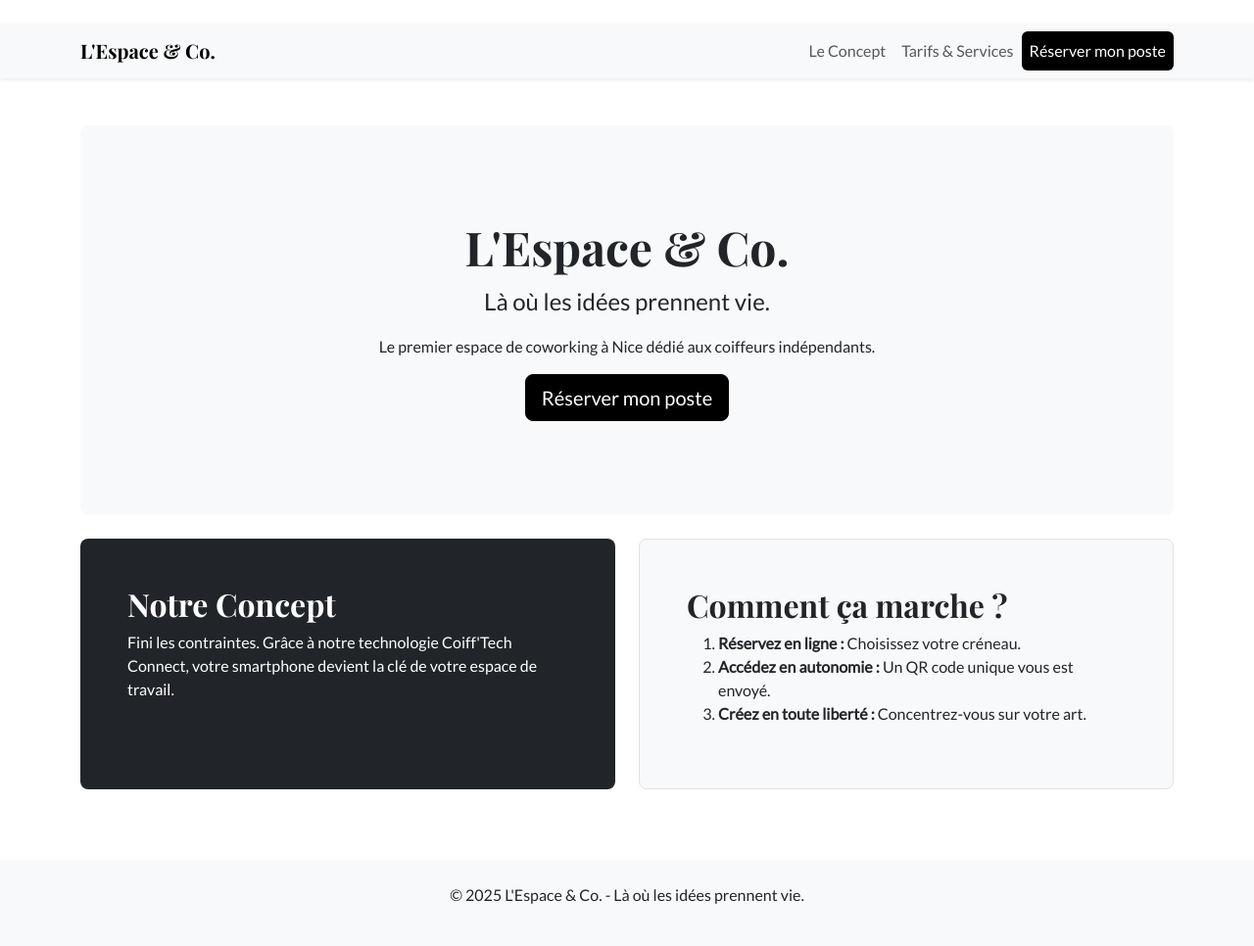
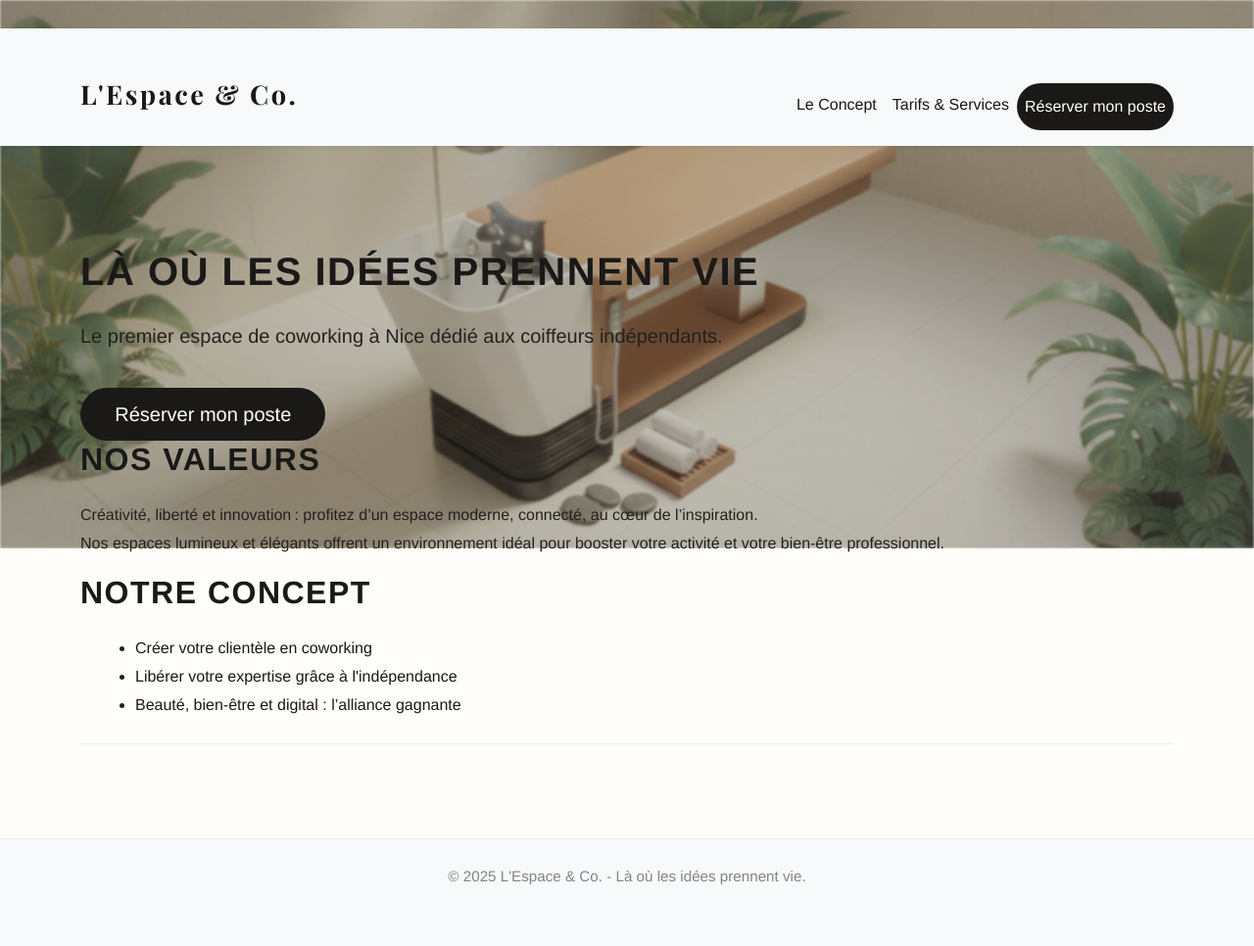
Before and after one commit to jejex-007/L-Espace-And-Co, a Flask app: page / in a window 1280 px wide. Shown: the whole page at 98% size. After the commit the page ends 904 px from the top, so only its background shows below. Run offline with Flask 3, Linux system fonts and the light colour scheme; some libraries are stand-ins or nearby versions.

Commit message:
charte graphique validee

```diff
--- a/static/css/style.css
+++ b/static/css/style.css
@@ -1,5 +1,159 @@
-body { font-family: 'Lato', sans-serif; }
-.navbar-brand, h1, h2, h3, h4 { font-family: 'Playfair Display', serif; }
-.fc .fc-button-primary { background-color: #a87c7c !important; border-color: #a87c7c !important; }
-.btn-primary { background-color: #000; border-color: #000; }
-.btn-primary:hover { background-color: #333; border-color: #333; }
+:root {
+  --main-bg: #fffdfa;
+  --accent-dark: #1a1917;
+  --accent-light: #d9c7aa;
+  --highlight: #ceb164;
+  --card-bg: #fff;
+  --shadow: 0 4px 24px rgba(145,116,72,.10);
+  --text-main: #23211e;
+  --text-light: #848484;
+}
+
+body {
+  font-family: 'Montserrat', 'Helvetica Neue', Arial, sans-serif;
+  background: var(--main-bg);
+  color: var(--text-main);
+  margin: 0; padding: 0;
+  line-height: 1.8;
+}
+
+h1, h2, h3, h4, h5 {
+  font-family: 'Montserrat', 'Helvetica Neue', Arial, sans-serif;
+  font-weight: 600;
+  letter-spacing: 1.5px;
+  text-transform: uppercase;
+  color: var(--accent-dark);
+  margin-bottom: 1.5rem;
+}
+
+a, .nav-link {
+  color: var(--accent-dark);
+  text-decoration: none;
+  transition: color .2s;
+}
+a:hover, .nav-link:hover {
+  color: var(--highlight);
+}
+
+header, .navbar {
+  background: var(--main-bg);
+  box-shadow: var(--shadow);
+  border-bottom: none;
+  padding: 2rem 0 1rem 0;
+}
+.navbar-brand, header h1 {
+  font-weight: 700;
+  letter-spacing: 2.5px;
+  font-size: 1.7rem;
+  color: var(--accent-dark);
+}
+
+.btn, .btn-primary {
+  background: var(--accent-dark) !important;
+  color: #fff !important;
+  border: none !important;
+  border-radius: 2rem;
+  box-shadow: none;
+  font-weight: 500;
+  padding: .75rem 2.2rem;
+  transition: background .2s, color .2s;
+}
+.btn:hover, .btn-primary:hover {
+  background: var(--highlight) !important;
+  color: var(--accent-dark) !important;
+}
+
+.card, .border-primary, .card-header {
+  background: var(--card-bg);
+  border: none !important;
+  border-radius: 1.5rem;
+  box-shadow: var(--shadow);
+}
+
+.card-header, .bg-primary {
+  background: var(--accent-light) !important;
+  color: var(--accent-dark) !important;
+  border-bottom: none !important;
+  font-size: 1.2em;
+}
+
+.footer, footer {
+  background: var(--main-bg);
+  color: var(--text-light);
+  text-align: center;
+  font-size: .95rem;
+  padding: 2rem 1rem 1rem 1rem;
+  border-top: 1px solid #eee;
+}
+
+th {
+  background: var(--accent-light) !important;
+  color: var(--accent-dark) !important;
+  font-weight: 600;
+  border: none !important;
+}
+
+input, textarea, select {
+  background: #fffdfa;
+  border: 1px solid #e3ded6;
+  border-radius: 8px;
+  padding: .8rem;
+  font-size: 1rem;
+  color: var(--text-main);
+  transition: border 0.2s;
+}
+input:focus, textarea:focus, select:focus {
+  border-color: var(--highlight);
+  outline: none;
+}
+
+ul, ol {
+  margin: 1.5rem 0 1.5rem 1.5rem;
+}
+
+::-webkit-scrollbar {
+  width: 7px;
+}
+::-webkit-scrollbar-thumb {
+  background: #e5decf;
+  border-radius: 20px;
+}
+
+@media (max-width: 768px) {
+  .navbar, header {
+    padding: 1rem 0;
+  }
+  .card {
+    padding: 1rem;
+  }
+}
+
+.banner-bg-fixed {
+  position: fixed;
+  top: 0; left: 0; width: 100vw; height: 70vh;
+  z-index: 1;
+  overflow: hidden;
+}
+.banner-bg-fixed img {
+  width: 100vw;
+  height: 70vh;
+  object-fit: cover;
+  filter: blur(1px) brightness(0.85);
+  transition: filter 0.3s;
+}
+
+.overlay-content {
+  position: relative;
+  z-index: 2;
+  padding-top: 7vh;
+  background: transparent;
+}
+
+@media (max-width: 900px) {
+  .banner-bg-fixed, .banner-bg-fixed img {
+    height: 40vh;
+  }
+  .overlay-content {
+    padding-top: 14vh;
+  }
+}
--- a/templates/index.html
+++ b/templates/index.html
@@ -1,29 +1,42 @@
 {% extends "layout.html" %}
 {% block content %}
-<div class="p-5 mb-4 bg-light rounded-3 text-center">
-    <div class="container-fluid py-5">
-        <h1 class="display-5 fw-bold" style="font-family: 'Playfair Display', serif;">L'Espace & Co.</h1>
-        <p class="fs-4">Là où les idées prennent vie.</p>
-        <p class="col-md-8 mx-auto">Le premier espace de coworking à Nice dédié aux coiffeurs indépendants.</p>
-        <a href="{{ url_for('reservation') }}" class="btn btn-primary btn-lg">Réserver mon poste</a>
-    </div>
+
+<!-- Image en arrière-plan fixe -->
+<div class="banner-bg-fixed">
+  <img src="{{ url_for('static', filename='images/banner.png') }}" alt="Espace coworking élégant">
 </div>
-<div class="row align-items-md-stretch">
-    <div class="col-md-6 mb-4">
-        <div class="h-100 p-5 text-white bg-dark rounded-3">
-            <h2>Notre Concept</h2>
-            <p>Fini les contraintes. Grâce à notre technologie Coiff'Tech Connect, votre smartphone devient la clé de votre espace de travail.</p>
-        </div>
-    </div>
-    <div class="col-md-6 mb-4">
-        <div class="h-100 p-5 bg-light border rounded-3">
-            <h2>Comment ça marche ?</h2>
-            <ol>
-                <li><strong>Réservez en ligne :</strong> Choisissez votre créneau.</li>
-                <li><strong>Accédez en autonomie :</strong> Un QR code unique vous est envoyé.</li>
-                <li><strong>Créez en toute liberté :</strong> Concentrez-vous sur votre art.</li>
-            </ol>
-        </div>
-    </div>
+
+<!-- Contenu principal en overlay -->
+<div class="overlay-content">
+  <section>
+    <h1>Là où les idées prennent vie</h1>
+    <p class="lead">Le premier espace de coworking à Nice dédié aux coiffeurs indépendants.</p>
+    <a href="{{ url_for('reservation') }}" class="btn btn-primary btn-lg" style="margin-top:1.2rem;">Réserver mon poste</a>
+  </section>
+
+  <section>
+    <h2>Nos valeurs</h2>
+    <p>Créativité, liberté et innovation : profitez d’un espace moderne, connecté, au cœur de l’inspiration.<br>
+    Nos espaces lumineux et élégants offrent un environnement idéal pour booster votre activité et votre bien-être professionnel.</p>
+  </section>
+
+  <section>
+    <h2>Notre concept</h2>
+    <ul>
+      <li>
+        <a href="#">Créer votre clientèle en coworking</a>
+      </li>
+      <li>
+        <a href="#">Libérer votre expertise grâce à l'indépendance</a>
+      </li>
+      <li>
+        <a href="#">Beauté, bien-être et digital : l’alliance gagnante</a>
+      </li>
+    </ul>
+  </section>
 </div>
+
+<footer class="footer">
+  <!-- ...footer HTML identique à avant... -->
+</footer>
 {% endblock %}
```
Also changed, not shown: templates/tarifs.html (+12 -3 lines).
